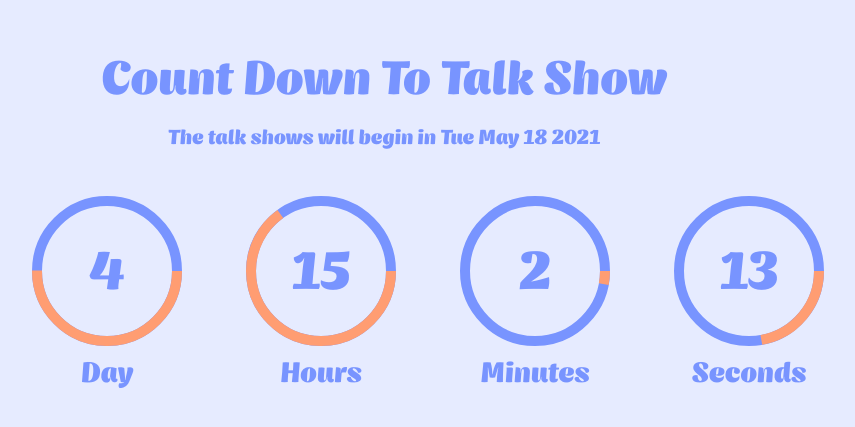
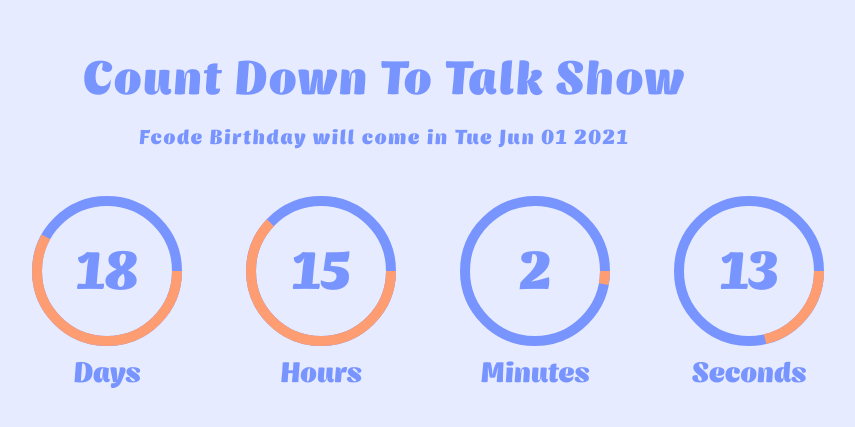
Before and after one commit to nghianguyent/Demo-countdown-clock, a React (Create React App) app: page / in a window 1280 px wide. Shown: the part 171-598 px from the top of the page, without its empty margins (256-1111 px from the left). Built offline with nearby package versions, Linux system fonts and the light colour scheme.

Commit message:
fix bug month changes

```diff
--- a/src/components/Clock/Clock.css
+++ b/src/components/Clock/Clock.css
@@ -15,6 +15,7 @@ body {
 h1, h2, h3, h4, h5, h6 {
     font-family: "Genica", sans-serif;
     margin-bottom: 1rem;
+    letter-spacing: 0.1rem;
 }
 .countdown-timer {
     height: 100vh;
--- a/src/components/Clock/Clock.jsx
+++ b/src/components/Clock/Clock.jsx
@@ -10,10 +10,11 @@ class Clock extends React.Component {
     constructor(props) {
         super(props);
         this.state = {
-            date: new Date(2021, 4, 18, 0, 0, 0),
-            startDate: new Date(2021, 4, 10, 23, 59, 59),
+            date: new Date(2021, 5, 1, 0, 0, 0),
+            startDate: new Date(2021, 4, 1, 0, 0, 0),
             countDownTimer: new Date(),
             currentDate: new Date(),
+            fullDate: 0,
             days: 0,
             hours: 0,
             minutes: 0,
@@ -28,6 +29,9 @@ class Clock extends React.Component {
         clearInterval(this.setTime);
     };
     countDown() {
+        this.setState({
+            fullDate: (this.state.date.getTime() - this.state.startDate.getTime())/ dayToMilisecond,
+        });
         if (this.state.date.getTime() - this.state.currentDate.getTime() >= 0){
             this.setState({
                 countDownTimer: new Date(this.state.date.getTime() - this.state.currentDate.getTime()),
@@ -54,30 +58,26 @@ class Clock extends React.Component {
         { this.state.seconds !== -1 ?
             <div className="countdown-timer" >
                 <h2>Count Down To Talk Show</h2>
-                <h4>The talk shows will begin in {this.state.date.toDateString()} </h4>
+                <h4>Fcode Birthday will come in {this.state.date.toDateString()} </h4>
                 <div className="clock-container " >
                     <CounterTimer
                         currentDate={this.state.days}
-                        startDate={this.state.startDate.getDate()}
-                        lastDate={this.state.date.getDate()}
-                        unit="Day"
+                        fullDate={this.state.fullDate}
+                        unit="Days"
                     />
                     <CounterTimer
                         currentDate={this.state.hours}
-                        startDate={this.state.startDate.getHours()}
-                        lastDate={this.state.date.getHours()}
+                        fullDate={24}
                         unit="Hours"
                     />
                     <CounterTimer
                         currentDate={this.state.minutes}
-                        startDate={this.state.startDate.getMinutes()}
-                        lastDate={this.state.date.getMinutes()}
+                        fullDate={60}
                         unit="Minutes"
                     />
                     <CounterTimer
                         currentDate={this.state.seconds}
-                        startDate={this.state.startDate.getSeconds()}
-                        lastDate={this.state.date.getSeconds()}
+                        fullDate={60}
                         unit="Seconds"
                     />
                 </div>
--- a/src/components/Clock/counterTimer/CounterTimer.jsx
+++ b/src/components/Clock/counterTimer/CounterTimer.jsx
@@ -5,8 +5,10 @@ import ProgressBar from './ProgressBar/ProgressBar.jsx';
 const CounterTimer = (props) => {
     let percent = 0;
     if ((props.lastDate - props.startDate) !== 0){
-        percent = parseInt(Math.abs(props.currentDate) / Math.abs(props.lastDate - props.startDate) * 100 );
+        percent = parseInt(Math.abs(props.currentDate) / Math.abs(props.fullDate) * 100 );
     }
+    // console.log(props.fullDate);
+    // console.log(props.unit);
     return (
         <div className="clock-counter">
             <ProgressBar percent={percent} />
```
